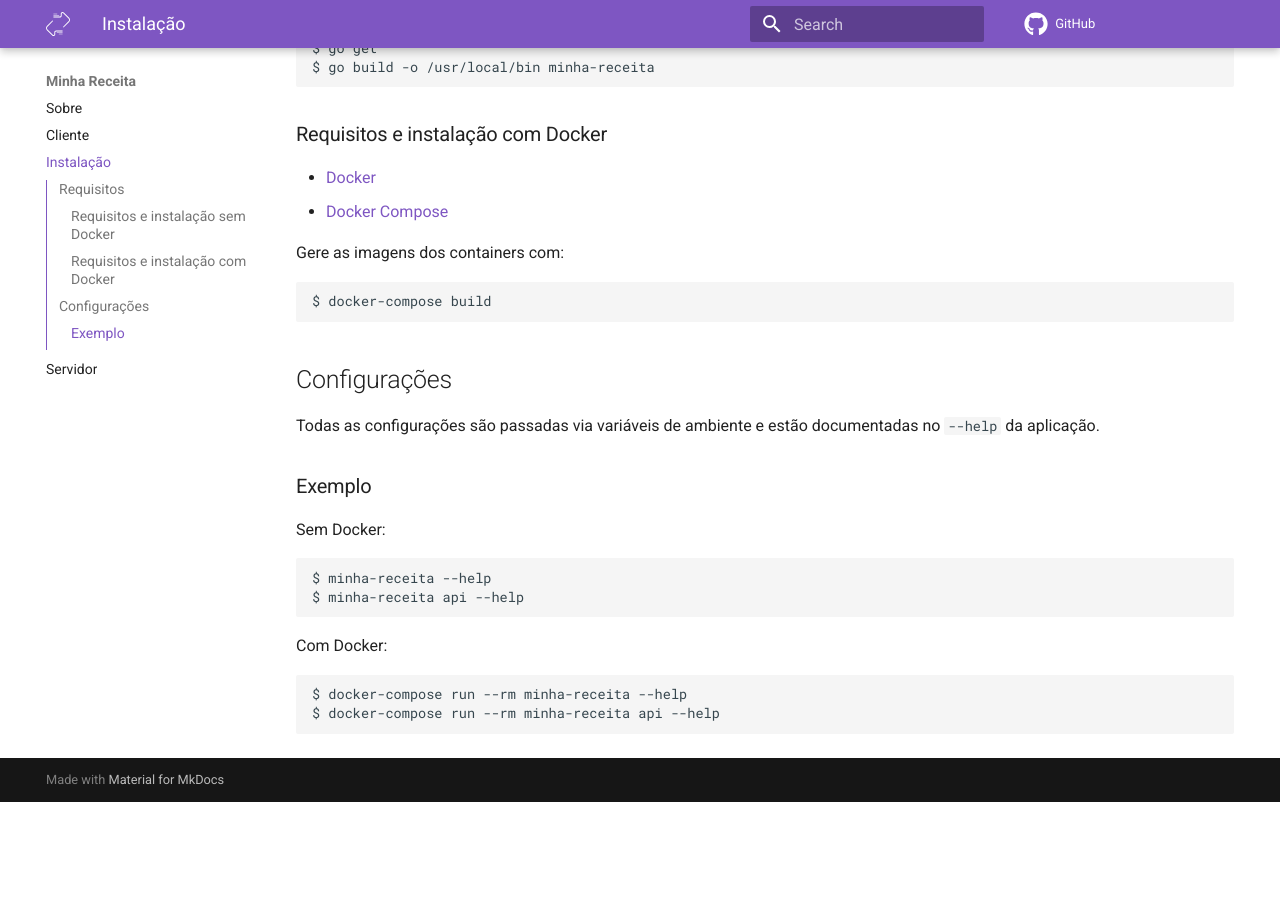
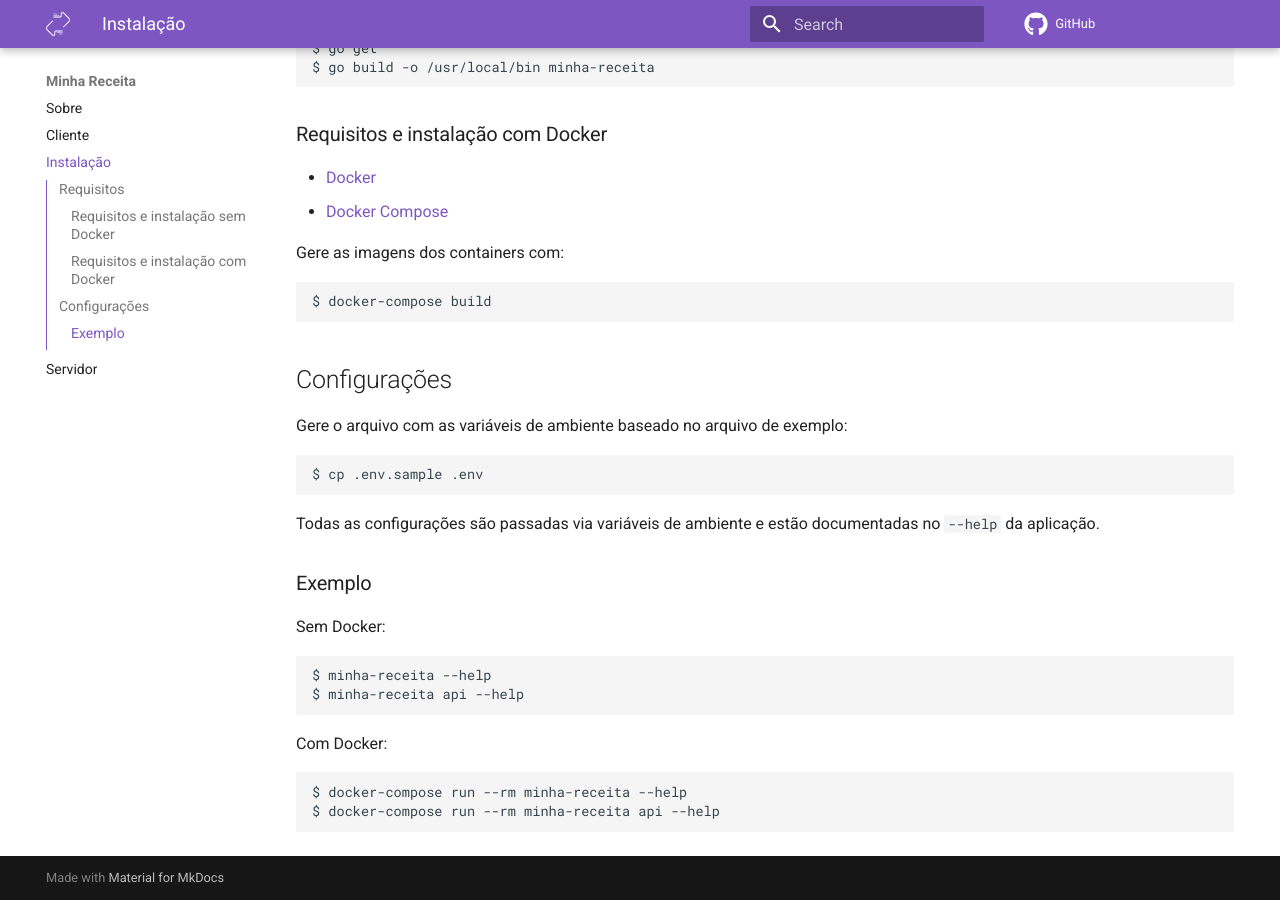
Before and after one commit to cuducos/minha-receita, an MkDocs documentation site: the page built from docs/instalacao.md, in a window 1280 px wide and 900 px high, scrolled down 666 px. Built offline with MkDocs 1.6.1 and Material for MkDocs 9.7.7, drawn with Linux system fonts in a browser that asks for light colours; comment, search, counter and statistics services are not loaded; before the commit the page ends 1468 px from its top, so only the background shows below that.

Commit message:
docs: Step about the environment variables file

````diff
--- a/docs/instalacao.md
+++ b/docs/instalacao.md
@@ -37,6 +37,12 @@ $ docker-compose build
 
 ## Configurações
 
+Gere o arquivo com as variáveis de ambiente baseado no arquivo de exemplo:
+
+```console
+$ cp .env.sample .env
+```
+
 Todas as configurações são passadas via variáveis de ambiente e estão documentadas no `--help` da aplicação.
 
 ### Exemplo
````
